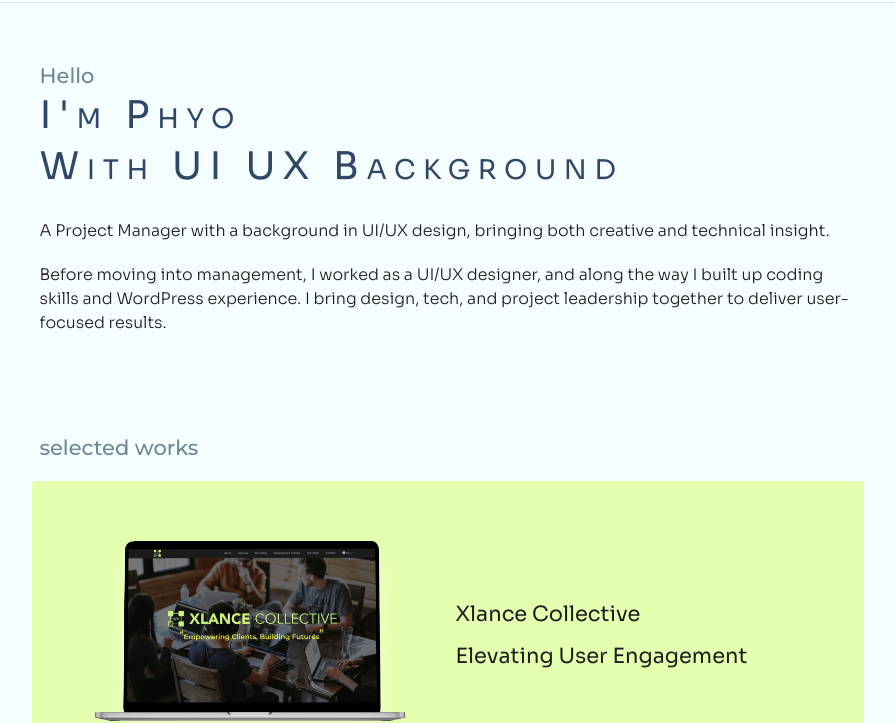
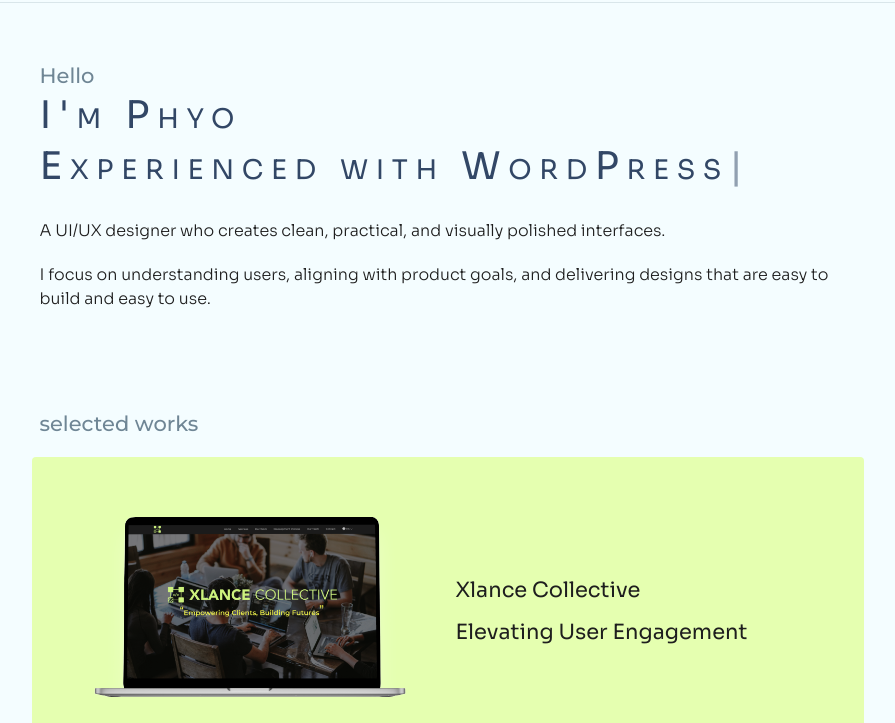
Before and after one commit to PhyoThantKhaing/portfolio, a plain HTML site: page index.html in a window 1280 px wide. Shown: the part 77-800 px from the top of the page, without its empty margins (192-1087 px from the left). Drawn offline with nearby package versions, Linux system fonts and the light colour scheme.

Commit message:
Revise introduction and project details in index.html
Updated the introduction section to better reflect the user's skills and experience. Adjusted the project descriptions and knowledge related to web development.

```diff
--- a/index.html
+++ b/index.html
@@ -80,9 +80,9 @@
             <h1 class="nameAndJob">I'm Phyo</h1>
             <h1 class="nameAndJob"><span class="element"></span>  </h1>
             <div class="briefTextContainer">
-                <p class="briefText">A Project Manager with a background in UI/UX design, bringing both creative and technical insight.</p>
+                <p class="briefText">A UI/UX designer who creates clean, practical, and visually polished interfaces.</p>
 
-                <p class="briefText">Before moving into management, I worked as a UI/UX designer, and along the way I built up coding skills and WordPress experience. I bring design, tech, and project leadership together to deliver user-focused results.</p>
+                <p class="briefText">I focus on understanding users, aligning with product goals, and delivering designs that are easy to build and easy to use.</p>
             </div>
         </section>
 
@@ -209,7 +209,7 @@
     <script src="hamburger.js"></script>
     <script>
         var typed = new Typed('.element', {
-            strings: ["Project Manager","With UI UX Background", "And Writes Custom Codes"],
+            strings: ["UI UX Designer","Experienced with WordPress", "And Manage Projects"],
             typeSpeed: 60,
             backSpeed: 60,
             loop: true
```
